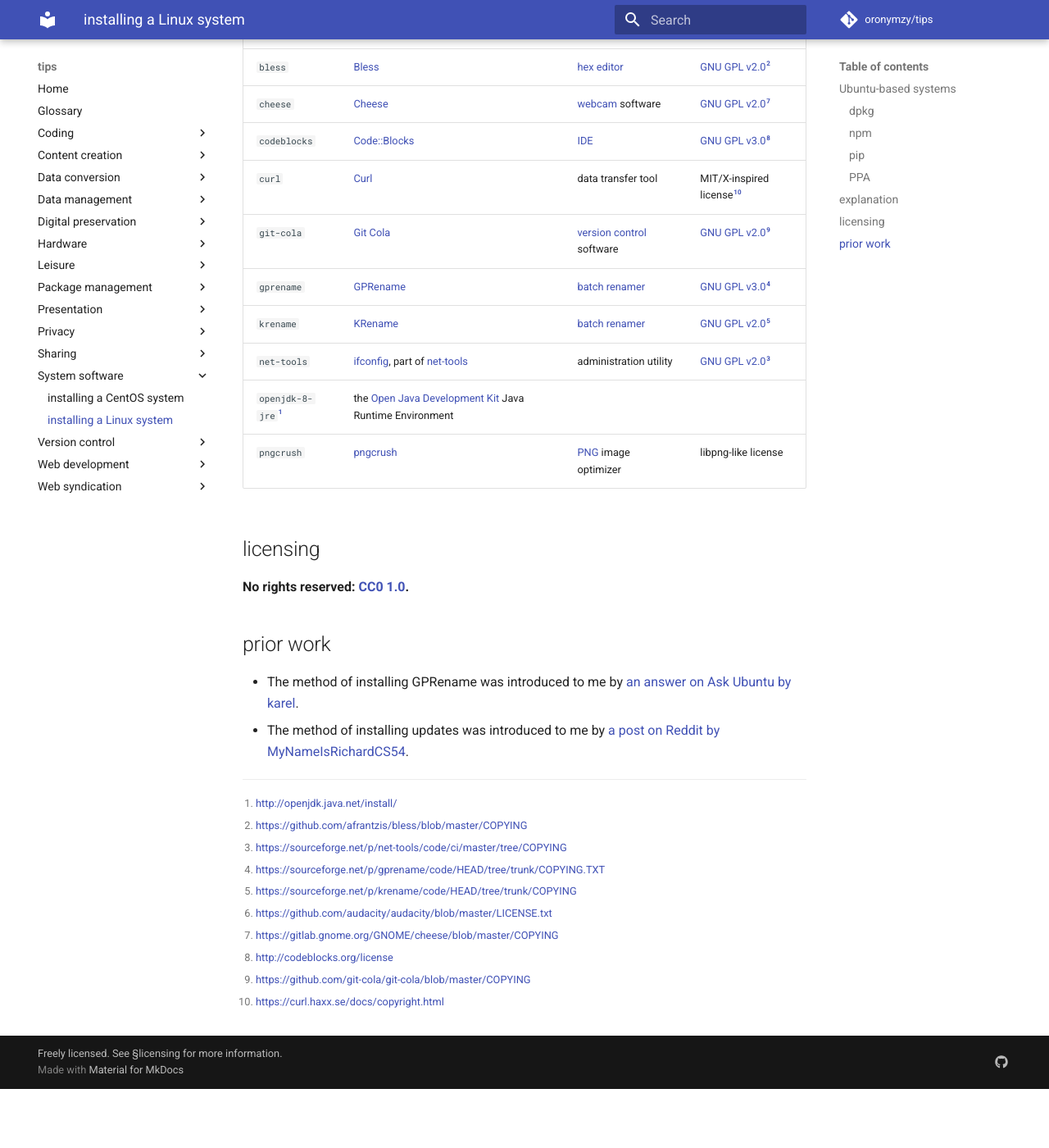
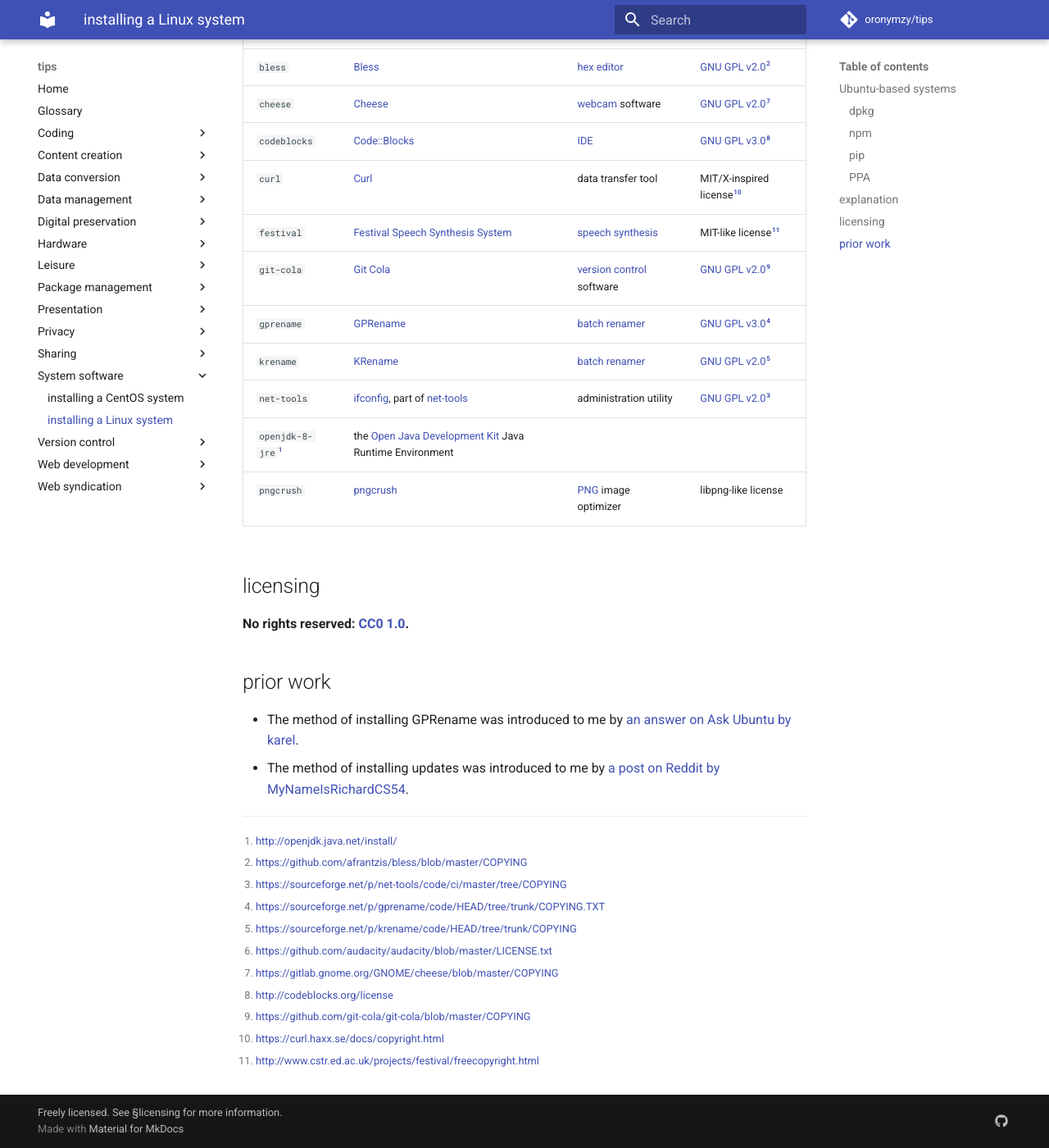
Before and after one commit to oronymzy/tips, an MkDocs documentation site: the page built from docs/insLnxS.md, in a window 1280 px wide and 1400 px high, scrolled down 1760 px. Shown: the whole window at 82% size. Built offline with MkDocs 1.6.1 and Material for MkDocs 9.7.7, drawn with Linux system fonts in a browser that asks for light colours; comment, search, counter and statistics services are not loaded; before the commit the page ends 3088 px from its top, so only the background shows below that.

Commit message:
Add package
Add 'Festival Speech Synthesis System' package with table row and
footnote

```diff
--- a/docs/insLnxS.md
+++ b/docs/insLnxS.md
@@ -52,6 +52,7 @@ For Lubuntu, install additional packages using `sudo apt install dolphin kate op
 | `cheese`                   | [Cheese]                                                 | [webcam] software          | [GNU GPL v2.0][^insLnxS7]
 | `codeblocks`               | [Code::Blocks]                                           | [IDE]                      | [GNU GPL v3.0][^insLnxS8]
 | `curl`                     | [Curl]                                                   | data transfer tool         | MIT/X-inspired license[^insLnxS10]
+| `festival`                 | [Festival Speech Synthesis System]                       | [speech synthesis]         | MIT-like license[^insLnxS11]
 | `git-cola`                 | [Git Cola]                                               | [version control] software | [GNU GPL v2.0][^insLnxS9]
 | `gprename`                 | [GPRename]                                               | [batch renamer]            | [GNU GPL v3.0][^insLnxS4]
 | `krename`                  | [KRename]                                                | [batch renamer]            | [GNU GPL v2.0][^insLnxS5]
@@ -64,6 +65,7 @@ For Lubuntu, install additional packages using `sudo apt install dolphin kate op
 [Cheese]: https://wiki.gnome.org/Apps/Cheese
 [Code::Blocks]: http://codeblocks.org/
 [Curl]: https://curl.haxx.se/
+[Festival Speech Synthesis System]: http://www.cstr.ed.ac.uk/projects/festival/
 [Git Cola]: http://git-cola.github.io/
 [GNU GPL v2.0]: https://choosealicense.com/licenses/gpl-2.0/
 [GNU GPL v3.0]: https://choosealicense.com/licenses/gpl-3.0/
@@ -78,6 +80,7 @@ For Lubuntu, install additional packages using `sudo apt install dolphin kate op
 [ifconfig]: https://en.wikipedia.org/wiki/Ifconfig
 [net-tools]: https://sourceforge.net/p/net-tools/code/ci/master/tree/README
 [pngcrush]: https://pmt.sourceforge.io/pngcrush/
+[speech synthesis]: https://en.wikipedia.org/wiki/Speech_synthesis
 [version control]: https://en.wikipedia.org/wiki/Version_control
 [webcam]: https://en.wikipedia.org/wiki/Webcam
 
```
Also changed, not shown: other parts of docs/insLnxS.md (+1 -0 lines).
